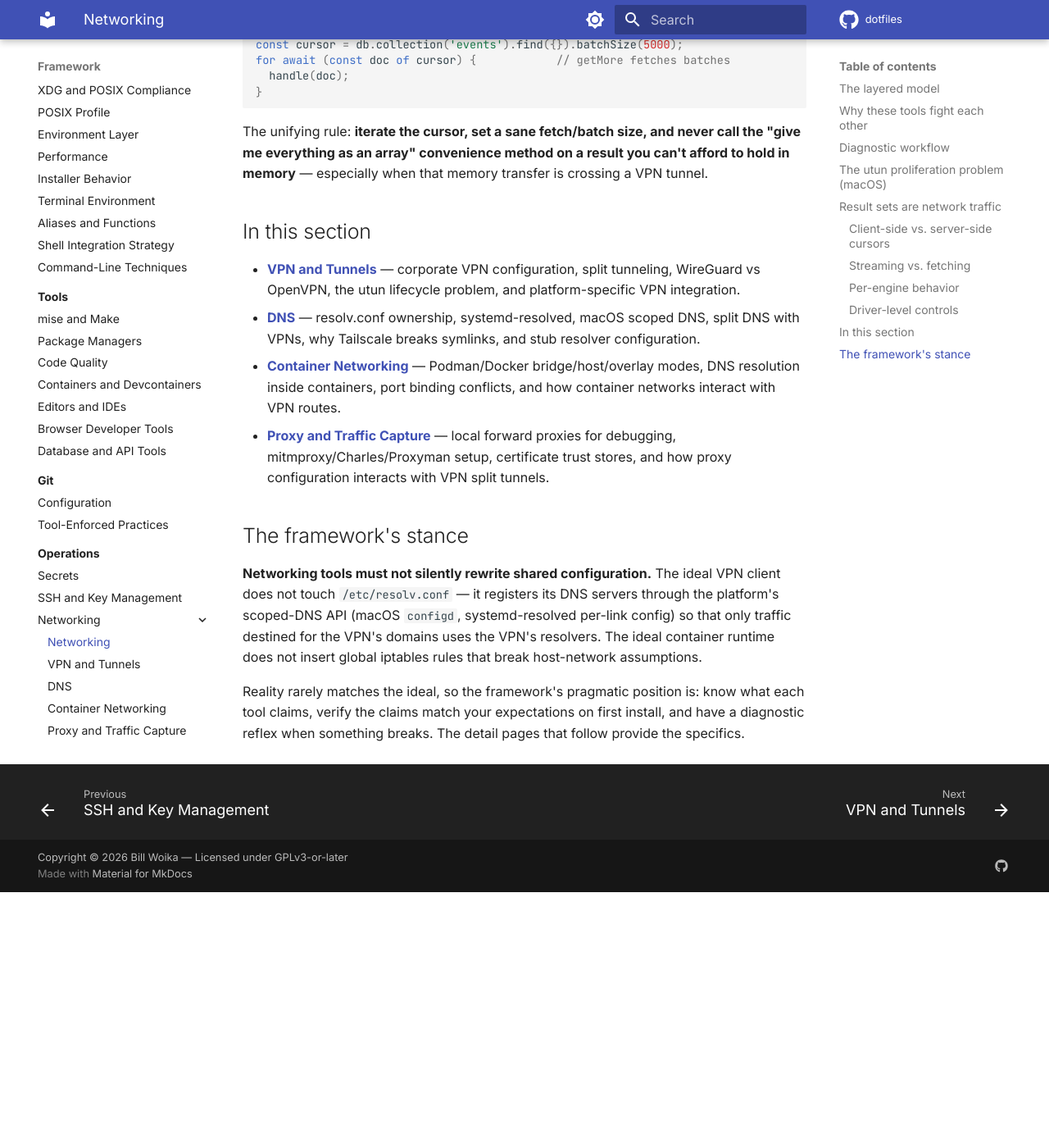
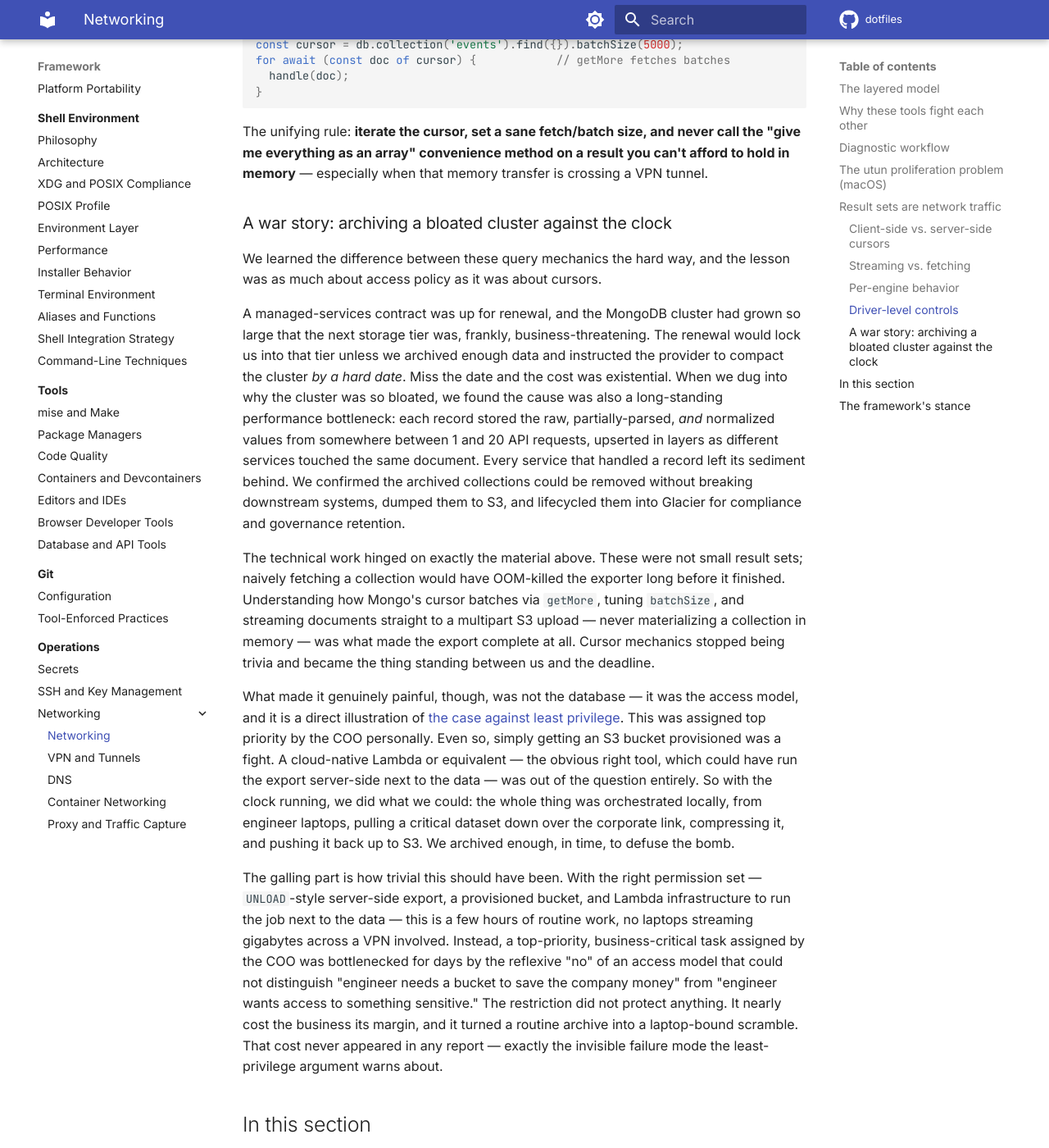
Before and after one commit to billwoika/dotfiles, an MkDocs documentation site: the page built from docs/operations/networking.md, in a window 1280 px wide and 1400 px high, scrolled down 5210 px. Shown: the whole window at 82% size. Built offline with MkDocs 1.6.1 and Material for MkDocs 9.7.7, drawn with Linux system fonts in a browser that asks for light colours; comment, search, counter and statistics services are not loaded; before the commit the page ends 6298 px from its top, so only the background shows below that.

Commit message:
db backup catastrophe

```diff
--- a/docs/operations/networking.md
+++ b/docs/operations/networking.md
@@ -250,6 +250,59 @@ and never call the "give me everything as an array" convenience method
 on a result you can't afford to hold in memory** — especially when that
 memory transfer is crossing a VPN tunnel.
 
+### A war story: archiving a bloated cluster against the clock
+
+We learned the difference between these query mechanics the hard way,
+and the lesson was as much about access policy as it was about cursors.
+
+A managed-services contract was up for renewal, and the MongoDB cluster
+had grown so large that the next storage tier was, frankly,
+business-threatening. The renewal would lock us into that tier unless we
+archived enough data and instructed the provider to compact the cluster
+*by a hard date*. Miss the date and the cost was existential. When we
+dug into why the cluster was so bloated, we found the cause was also a
+long-standing performance bottleneck: each record stored the raw,
+partially-parsed, *and* normalized values from somewhere between 1 and
+20 API requests, upserted in layers as different services touched the
+same document. Every service that handled a record left its sediment
+behind. We confirmed the archived collections could be removed without
+breaking downstream systems, dumped them to S3, and lifecycled them into
+Glacier for compliance and governance retention.
+
+The technical work hinged on exactly the material above. These were not
+small result sets; naively fetching a collection would have OOM-killed
+the exporter long before it finished. Understanding how Mongo's cursor
+batches via `getMore`, tuning `batchSize`, and streaming documents
+straight to a multipart S3 upload — never materializing a collection in
+memory — was what made the export complete at all. Cursor mechanics
+stopped being trivia and became the thing standing between us and the
+deadline.
+
+What made it genuinely painful, though, was not the database — it was
+the access model, and it is a direct illustration of
+[the case against least privilege](../handbook/least-privilege.md#the-failure-mode).
+This was assigned top priority by the COO personally. Even so, simply
+getting an S3 bucket provisioned was a fight. A cloud-native Lambda or
+equivalent — the obvious right tool, which could have run the export
+server-side next to the data — was out of the question entirely. So with
+the clock running, we did what we could: the whole thing was
+orchestrated locally, from engineer laptops, pulling a critical dataset
+down over the corporate link, compressing it, and pushing it back up to
+S3. We archived enough, in time, to defuse the bomb.
+
+The galling part is how trivial this should have been. With the right
+permission set — `UNLOAD`-style server-side export, a provisioned bucket,
+and Lambda infrastructure to run the job next to the data — this is a
+few hours of routine work, no laptops streaming gigabytes across a VPN
+involved. Instead, a top-priority, business-critical task assigned by
+the COO was bottlenecked for days by the reflexive "no" of an access
+model that could not distinguish "engineer needs a bucket to save the
+company money" from "engineer wants access to something sensitive." The
+restriction did not protect anything. It nearly cost the business its
+margin, and it turned a routine archive into a laptop-bound scramble.
+That cost never appeared in any report — exactly the invisible failure
+mode the least-privilege argument warns about.
+
 ## In this section
 
 - **[VPN and Tunnels](vpn.md)** — corporate VPN configuration, split
```
